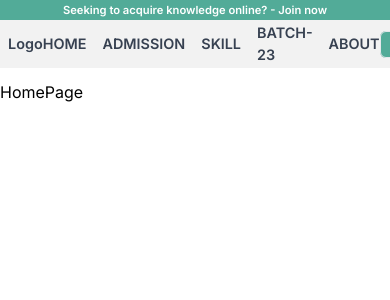
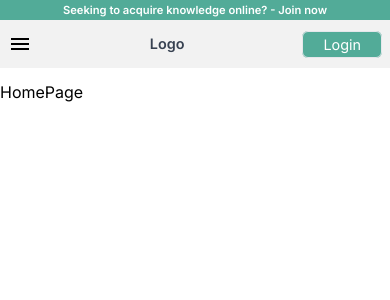
Before and after one commit to DEENOluwatobi/Elearn, a Next.js app: page / in a window 390 px wide. Shown: the top 300 px of the page. Built offline with nearby package versions, Linux system fonts and the light colour scheme.

Commit message:
mobile menu

```diff
--- a/src/app/Components/Navbar.tsx
+++ b/src/app/Components/Navbar.tsx
@@ -1,63 +1,7 @@
-// import React from 'react'
-
-// type NavbarProps = {
-//   onLinkClick: (path: string) => void;
-// };
-
-// const Navbar: React.FC<NavbarProps> = ({ onLinkClick }) => {
-
-//   return (
-//     <div className='fixed top-0 left-0 w-full flex flex-col'>
-//       <div className='w-full h-5 bg-secondary flex justify-center items-center'>
-//         <span className='text-white text-[.7em] font-semibold text-center w-full'>Seeking to acquire knowledge online? - Join now</span>
-//       </div>
-//       <div className='w-full h-12 flex justify-between items-center px-2 py-1 bg-[#f2f2f2]'>
-//           <div className='text-[.9em] font-semibold text-gray-700'>
-//               Logo
-//           </div>
-
-//           <ul className='flex justify-between items-center gap-4'>
-//               <li className='relative group list-none text-[.9em] font-semibold text-gray-700' onClick={() => onLinkClick('/')}>
-//                  HOME
-//                 <div className="absolute bottom-0 left-0 w-0 h-[2px] bg-primary transition-all duration-300 group-hover:w-full"></div>
-//               </li>
-
-//               <li className='relative group list-none text-[.9em] font-semibold text-gray-700' onClick={() => onLinkClick('/admission')}>
-//                 ADMISSION
-//                 <div className="absolute bottom-0 left-0 w-0 h-[2px] bg-primary transition-all duration-300 group-hover:w-full"></div>
-//               </li>
-
-//               <li className='relative group list-none text-[.9em] font-semibold text-gray-700' onClick={() => onLinkClick('/skill')}>
-//                 SKILL
-//                 <div className="absolute bottom-0 left-0 w-0 h-[2px] bg-primary transition-all duration-300 group-hover:w-full"></div>
-//               </li>
-
-//               <li className='relative group list-none text-[.9em] font-semibold text-gray-700' onClick={() => onLinkClick('/batch')}>
-//                 BATCH-23
-//                 <div className="absolute bottom-0 left-0 w-0 h-[2px] bg-primary transition-all duration-300 group-hover:w-full"></div>
-//               </li>
-
-//               <li className='relative group list-none text-[.9em] font-semibold text-gray-700' onClick={() => onLinkClick('/about')}>
-//                 ABOUT
-//                 <div className="absolute bottom-0 left-0 w-0 h-[2px] bg-primary transition-all duration-300 group-hover:w-full"></div>
-//               </li>
-//           </ul>
-
-//           <div>
-//               <span className='px-5 py-1 rounded-md border border-[primary] text-white text-center text-[.9em] bg-secondary' onClick={() => onLinkClick('/login')}>
-//                 Login
-//               </span>
-//           </div>
-
-
-//       </div>
-//     </div>
-//   )
-// }
-
-// export default Navbar
-
-import React from 'react';
+"use client";
+import React, { useState } from 'react';
+import MenuIcon from '@mui/icons-material/Menu';
+import { Close } from '@mui/icons-material';
 
 type NavbarProps = {
   onLinkClick: (path: string) => void;
@@ -68,6 +12,8 @@ const Navbar: React.FC<NavbarProps> = ({ onLinkClick }) => {
     onLinkClick(path);
   };
 
+  const [ menu, setMenu ] = useState(false)
+
   return (
     <div className='fixed top-0 left-0 w-full flex flex-col'>
       <div className='w-full h-5 bg-secondary flex justify-center items-center'>
@@ -75,11 +21,25 @@ const Navbar: React.FC<NavbarProps> = ({ onLinkClick }) => {
       </div>
 
       <div className='w-full h-12 flex justify-between items-center px-2 py-1 bg-[#f2f2f2] '>
-
+        <div className="flex md:hidden cursor-poiner relative" onClick={()=>setMenu(!menu)}>
+          <MenuIcon/>
+        </div>
+        {
+          menu &&
+            <div className='flex md:hidden flex-col absolute top-0 left-0 bg-primary w-[15em] h-screen text-white overflow-hidden'>
+              <Close className='cursor-pointer text-white'  onClick={()=>setMenu(!menu)}/>
+              <div className='flex flex-col gap-2'>
+                <span className='text-white' onClick={()=>handleLinkClick('/')}>Home</span>
+                <span className='text-white' onClick={()=>handleLinkClick('about')}>About Us</span>
+                <span className='text-white' onClick={()=>handleLinkClick('contact')}>Contact us</span>
+              </div>
+            </div>
+        }
         <div className='text-[.9em] font-semibold text-gray-700 cursor-pointer'>
           Logo
         </div>
-        <ul className='flex justify-between items-center gap-4'>
+
+        <ul className='hidden md:flex justify-between items-center gap-4'>
           <li
             className='relative group list-none text-[.9em] font-semibold text-gray-700 cursor-pointer'
             onClick={() => handleLinkClick('/')}
```
